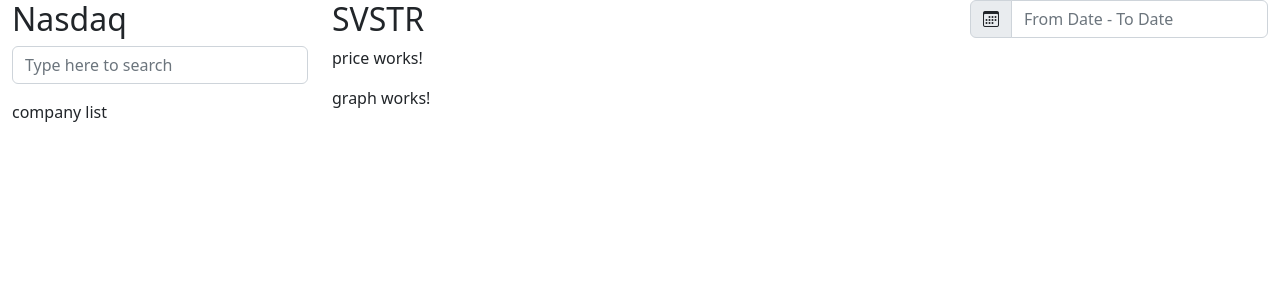
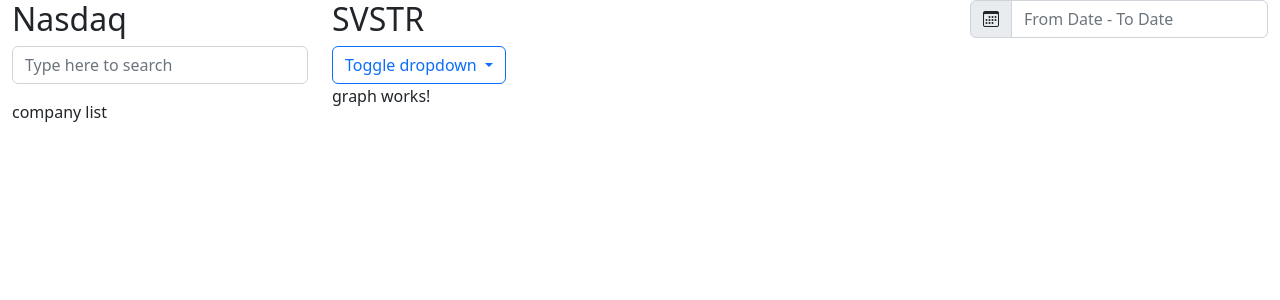
Before and after one commit to kenkioko/Nasdaq-Frontend, an Angular app: page / in a window 1280 px wide. Shown: the top 300 px of the page. Built offline with nearby package versions, Linux system fonts and the light colour scheme.

Commit message:
Closing Price Component

```diff
--- a/src/app/filter/price/price.component.html
+++ b/src/app/filter/price/price.component.html
@@ -1 +1,11 @@
-<p>price works!</p>
+<div ngbDropdown class="d-inline-block">
+    <button type="button" class="btn btn-outline-primary" id="priceDropdown" ngbDropdownToggle>
+        Toggle dropdown
+    </button>
+
+    <div ngbDropdownMenu aria-labelledby="priceDropdown">
+        <span *ngFor="let option of options">
+            <button ngbDropdownItem>{{ option.text }}</button>
+        </span>
+    </div>
+</div>
--- a/src/app/filter/price/price.component.ts
+++ b/src/app/filter/price/price.component.ts
@@ -6,6 +6,16 @@ import { Component, OnInit } from '@angular/core';
   styleUrls: ['./price.component.scss']
 })
 export class PriceComponent implements OnInit {
+  options = [
+    {
+      'key': 'closing',
+      'text': 'Closing Price',
+    },
+    {
+      'key': 'closing_adj',
+      'text': 'Adj. Closing Price'
+    },
+  ];
 
   constructor() { }
 
--- a/src/styles.scss
+++ b/src/styles.scss
@@ -1,7 +1,7 @@
 /* You can add global styles to this file, and also import other style files */
 
 /* Importing Bootstrap SCSS file. */
-@import '~bootstrap/scss/bootstrap';
+@import 'bootstrap/scss/bootstrap';
 
 /* Importing Bootstrap Icons SCSS file. */
-@import '~bootstrap-icons/font/bootstrap-icons';
+@import 'bootstrap-icons/font/bootstrap-icons';
```
